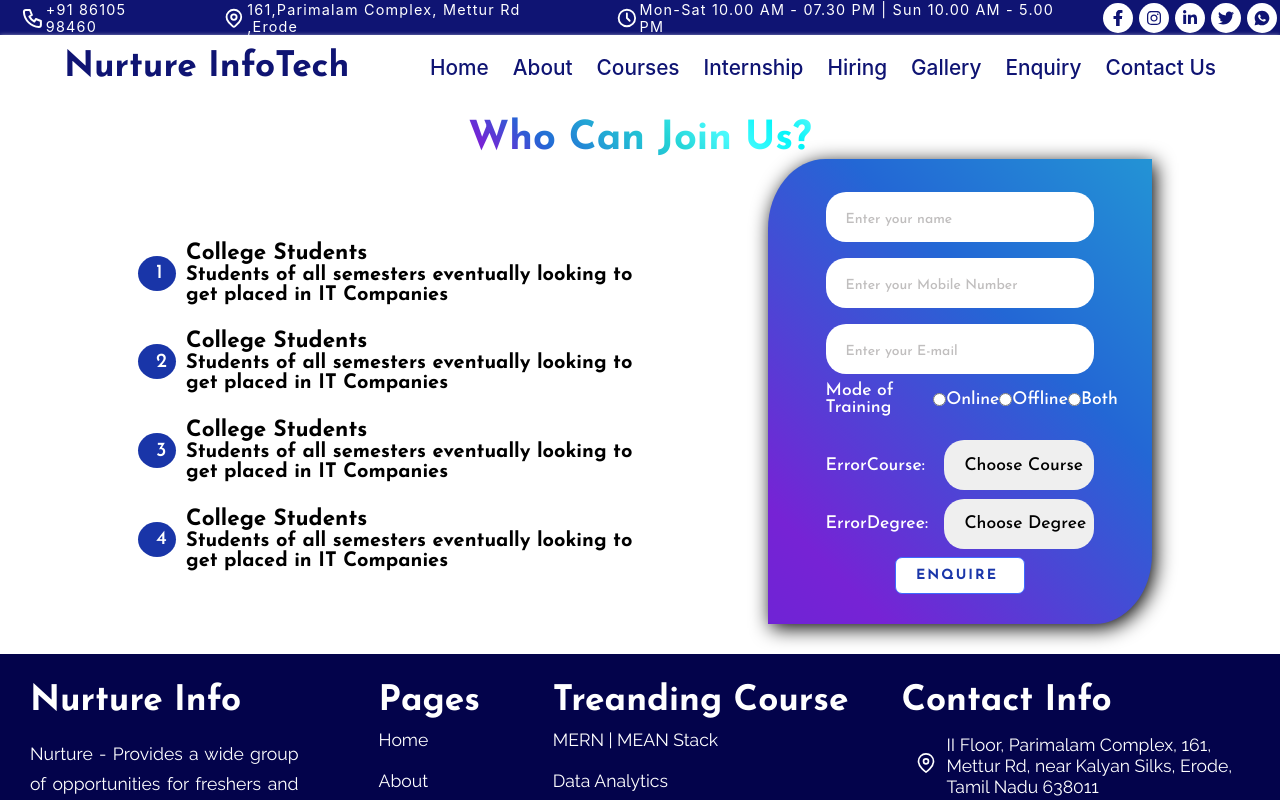
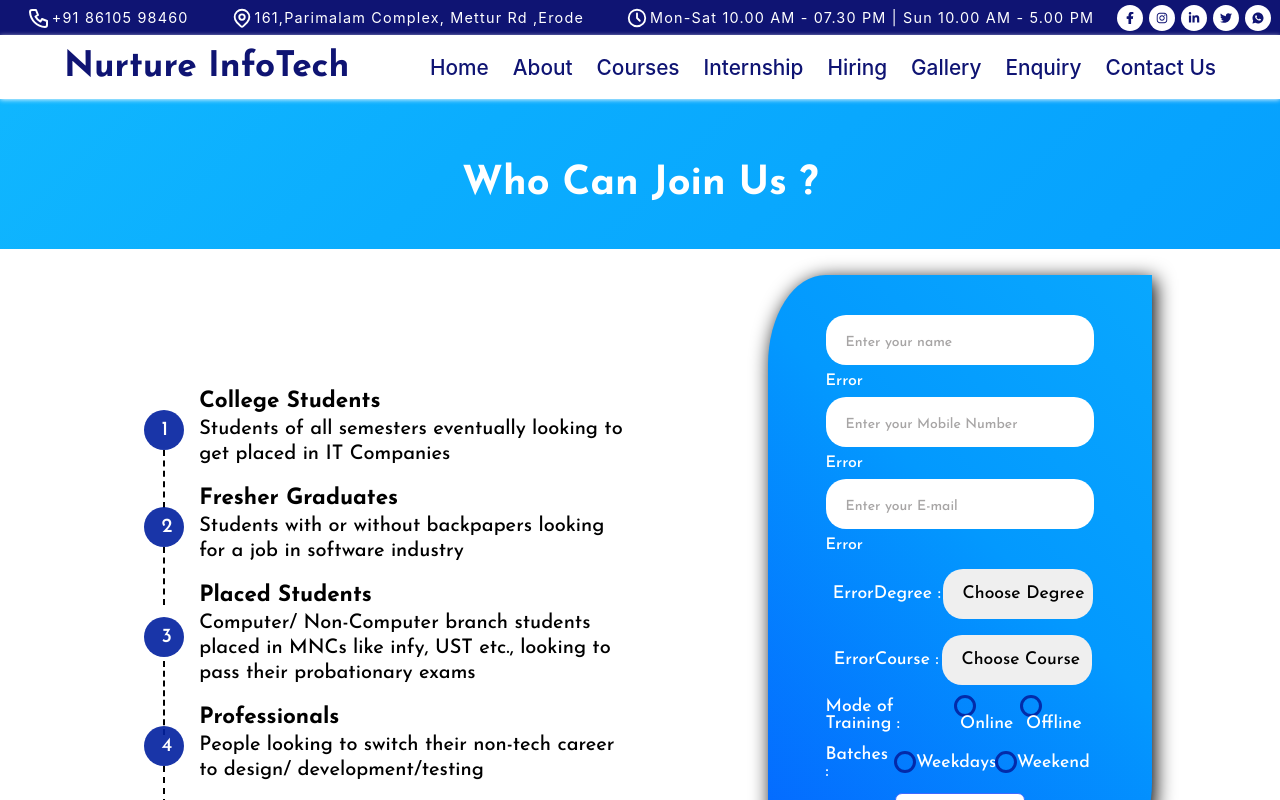
Before and after one commit to tamilselvanrangasamy/NurtureInfotech, a React (Create React App) app: page /enquire in a window 1280 px wide. Shown: the top 800 px of the page. Built offline with nearby package versions, Linux system fonts and the light colour scheme; a web font is replaced by a local one.

Commit message:
Enquire Form,Nav,Footer

```diff
--- a/src/Components/Enquiry/EnquiryForm.css
+++ b/src/Components/Enquiry/EnquiryForm.css
@@ -4,39 +4,50 @@
   padding: 0px;
   box-sizing: border-box;
 }
+.Enquiry {
+  /* position: relative; */
+  height: 150px;
+  background: linear-gradient(
+    -45deg,
+    #2a318f,
+    #0027ff,
+    #0462ff,
+    #0399fe,
+    #0badfe,
+    #19c7ff
+  );
+  background-size: 500% 500%;
+  animation: gradientAnimation 5s linear alternate-reverse infinite;
+}
+@keyframes gradientAnimation {
+  0% {
+    background-position: 0% 50%;
+  }
+  100% {
+    background-position: 100% 50%;
+  }
+}
+.Enquiry_head
+{
+  display: grid;
+  place-content: center;
+  height: 100%;
+}
 #form_head {
   font-family: "Josefin Sans", sans-serif;
   text-align: center;
   padding-top: 20px;
   font-size: 40px;
-  background: linear-gradient(
-    45deg,
-    rgb(7, 1, 124),
-    rgb(44, 44, 231),
-    rgb(8, 52, 210),
-    rgb(20, 20, 216),
-    #5e23d5,
-    #7623d5,
-    #2367d5,
-    #23a6d5,
-    #23d2d5,
-    #4afbfe,
-    #02f5f9,
-    #8bf9fa
-  );
-  background-size: 50%;
-  animation: gradientAnimation 20s linear alternate infinite;
-  color: transparent;
-  background-clip: text;
+  color: white;
 }
 .form-container {
   display: flex;
   justify-content: space-evenly;
   align-items: center;
   width: 100%;
-  /* height: 100%; */
   box-sizing: border-box;
   font-family: "Josefin Sans", sans-serif;
+  padding: 2% 0;
 }
 .form-content {
   width: 40%;
@@ -45,55 +56,79 @@
   display: flex;
   justify-content: space-evenly;
   align-items: center;
-  height: 100%;
   width: 100%;
-  margin: 5% 0;
+  /* margin: 5% 0; */
+  padding: 1.5% 0;
   font-size: 1.2rem;
-  transition: 3s;
+  position: relative;
 }
-
+.form-con-content {
+  display: flex;
+  flex-direction: column;
+  /* align-items: center; */
+  width: 85%;
+}
+.form-con-content p {
+  font-weight: lighter;
+  padding: 1% 0;
+  line-height: 25px;
+}
 #form-one {
-  height: 35px;
-  width: 35px;
+  height: 40px;
+  width: 40px;
   border-radius: 50%;
   background-color: rgba(3, 34, 160, 0.909);
   border: none;
   color: white;
 }
+.form-con-btn {
+  display: flex;
+  flex-direction: column;
+  align-items: center;
+  justify-content: center;
+}
+
+.form-con-btn::before {
+  content: "";
+  position: absolute;
+  /* left: 0%; */
+  top: 70%;
+  bottom: -30%;
+  border-left: 2px dashed black;
+}
+.form-con-btn4::before {
+  content: "";
+  position: absolute;
+  /* left: 0%; */
+  top: 70%;
+  bottom: -10%;
+  border-left: 2px dashed black;
+}
 .form-main {
   display: flex;
   justify-content: center;
+  flex-direction: column;
+  align-items: center;
   background: linear-gradient(
     45deg,
-    rgb(7, 1, 124),
-    rgb(44, 44, 231),
-    rgb(8, 52, 210),
-    rgb(20, 20, 216),
-    #5e23d5,
-    #7623d5,
-    #2367d5,
-    #23a6d5,
-    #23d2d5,
-    #4afbfe,
-    #02f5f9,
-    #8bf9fa
+    #2a318f,
+    #0027ff,
+    #0462ff,
+    #0399fe,
+    #0badfe,
+    #19c7ff
   );
-  background-size: 500% 600%;
-  animation: gradientAnimation 10s linear alternate infinite;
-  height: 100%;
+  background-size: 300% 300%;
   width: 30%;
-  padding: 25px 0;
-  /* border-bottom-right-radius: 15%; */
-  /* border-top-left-radius: 15%; */
+  animation: gradientAnimation 2s linear alternate infinite;
+  padding: 2.5% 0;
   border-radius: 15% 0%;
   filter: drop-shadow(3px 4px 10px);
   margin-bottom: 30px;
 }
-
 .form-sub-content {
   width: 70%;
 }
-
 @keyframes gradientAnimation {
   0% {
     background-position: 0% 50%;
@@ -102,7 +137,6 @@
     background-position: 100% 50%;
   }
 }
-
 #form-num::-webkit-inner-spin-button {
   appearance: none;
 }
@@ -119,18 +153,18 @@
   outline: none;
   font-size: 1.5rem;
 }
-input::selection {
-  color: aqua;
-  background-color: black;
-}
 :is(#form-name, #form-mail, #form-num)::placeholder {
-  font-weight: 100;
+  font-weight: 300;
   font-family: "Josefin Sans", sans-serif;
   /* font-style: italic; */
   font-size: 14px;
-  color: #c0bebe;
+  color: #a7a5a5;
 }
-
+#name_label,#mail_label,#mobile_label {
+  /* display: none; */
+  color: red;
+  text-align: center;
+}
 #form-btn {
   height: 40px;
   width: 150px;
@@ -145,22 +179,52 @@
   justify-content: space-evenly;
   accent-color: rgba(3, 34, 160, 0.909);
   font-size: 1.1rem;
+  margin: 5% 0 1% 0;
+  width: 100%;
+}
+input[type='radio']
+{
+  appearance: none;
+  height: 10px;
+  width: 10px;
+  border-radius:50%;
+  outline: 3px solid rgba(3, 34, 160, 0.909);
+  outline-offset: 3px;
+}
+input[type='radio']:checked
+{
+  background-color: white;
 }
 #form-radio-btn {
   display: flex;
   align-items: center;
   justify-content: space-evenly;
-  width: 60%;
+  width: 55%;
+}
+#form-radio2 {
+  color: white;
+  display: flex;
+  align-items: center;
+  justify-content: space-evenly;
+  accent-color: rgba(3, 34, 160, 0.909);
+  font-size: 1.1rem;
+  margin: 5% 0 1% 0;
+  width: 100%;
+}
+#form-radio-btn2 {
+  display: flex;
+  align-items: center;
+  justify-content: space-evenly;
+  width: 75%;
 }
 .course-select {
   display: flex;
-  justify-content: space-between;
+  justify-content: space-evenly;
   align-items: center;
   color: white;
-  margin: 3% 0;
 }
 .course-select label {
-  /* padding-left: 2%; */
+  padding-left: 2%;
   font-size: 1.1rem;
 }
 #course-select {
@@ -179,7 +243,7 @@
 }
 .form-btn {
   position: relative;
-  padding: 10px 20px;
+  padding: 15px 20px;
   border-radius: 7px;
   border: 1px solid rgb(61, 106, 255);
   font-size: 14px;
@@ -188,29 +252,26 @@
   letter-spacing: 2px;
   background: white;
   color: rgba(3, 34, 160, 0.909);
-  overflow: hidden;
+  /* overflow: hidden; */
   font-family: "Josefin Sans", sans-serif;
   box-shadow: 0 0 0 0 transparent;
   transition: all 0.2s ease-in;
+  margin: 5% 0 0 0;
 }
-
 .form-btn:hover {
   background: rgb(249, 249, 250);
   color: #fff;
   box-shadow: 0 0 17px 5px rgba(244, 245, 246, 0.815);
-  transition: all 0.2s ease-out;
   color: rgba(3, 34, 160, 0.909);
 }
-
 .form-btn:hover::before {
   animation: sh02 0.5s 0s linear 2 alternate;
 }
-
 .form-btn::before {
   content: "";
   display: block;
   width: 0px;
-  height: 86%;
+  height: 75%;
   position: absolute;
   top: 7%;
   left: 0%;
@@ -228,11 +289,9 @@
     opacity: 0;
     left: 0%;
   }
-
   50% {
     opacity: 1;
   }
-
   100% {
     opacity: 0;
     left: 100%;
@@ -257,9 +316,6 @@
   .form-content {
     width: 75%;
   }
-  .form-con-btn {
-    width: 10%;
-  }
   .form-con-content {
     width: 80%;
   }
@@ -277,11 +333,38 @@
   .form-con-content {
     width: 80%;
   }
+  #form-radio {
+    flex-direction: column;
+    align-items: center;
+    padding: 1% 0;
+  }
+  #form-radio-btn {
+    width: 100%;
+    margin: 6% 0 0 0;
+  }
+  #form-radio2 {
+    flex-direction: column;
+    align-items: center;
+    padding: 1% 0;
+  }
+  #form-radio-btn2 {
+    width: 100%;
+    margin: 6% 0 0 0;
+  }
 }
 @media all and (max-width: 540px) {
+  #form_head
+  {
+    font-size: 33px;
+  }
   .form-main {
     width: 90%;
-    border-radius: 10% 0;
+    border-radius: 15% 0;
+    padding: 5% 0;
+    margin: 4% 0;
+  }
+  .form-con {
+    padding: 5% 0;
   }
   .form-con h3 {
     font-weight: 700;
@@ -289,6 +372,7 @@
   }
   .form-con p {
     font-size: 1rem;
+    line-height: 25px;
   }
   .form-content {
     justify-content: space-between;
@@ -302,18 +386,42 @@
     width: 80%;
   }
   #form-radio {
-    /* display: flex; */
     flex-direction: column;
-    /* align-items: center; */
-    /* justify-content: center; */
-    text-align: center;
-    padding: 2%;
+    align-items: center;
+    padding: 1% 0;
   }
   #form-radio-btn {
     width: 100%;
+    margin: 6% 0 0 0;
   }
-  #form_head {
-    background-size: 500%;
-    animation: gradientAnimation 5s alternate linear infinite;
+  #form-radio2 {
+    flex-direction: column;
+    align-items: center;
+    padding: 1% 0;
+  }
+  #form-radio-btn2 {
+    width: 100%;
+    margin: 6% 0 0 0;
+  }
+  #form-name,
+  #form-mail,
+  #form-num {
+    font-size: 1rem;
+  }
+  .form-con-btn::before {
+    content: "";
+    position: absolute;
+    /* left: 0%; */
+    top: 65%;
+    bottom: -25%;
+    border-left: 2px dashed black;
+  }
+  .form-con-btn4::before {
+    content: "";
+    position: absolute;
+    /* left: 0%; */
+    top: 65%;
+    bottom: -10%;
+    border-left: 2px dashed black;
   }
 }
--- a/src/Components/Enquiry/Enquiryform.jsx
+++ b/src/Components/Enquiry/Enquiryform.jsx
@@ -1,11 +1,42 @@
-import React from "react";
+import React, { useState } from "react";
 import "./EnquiryForm.css";
+
 function Enquiryform() {
+  const [name, setName] = useState("");
+  const [mobile, setMobile] = useState("");
+  const [mail, setMail] = useState("");
+  const [label_msg,setlabel]=useState("");
+  // const Regex =
+  //   /([a-zA-z0-9. -_]{3,20})+@+([a-zA-Z]{1,10})+\.+([a-zA-Z]{1,10})/;
+
+  const submitForm = () => {
+    // if (Regex.test(mail)) {
+    //   console.log("Email Validation");
+    // }
+    if (name.length == 0) {
+      setlabel("Incorrect");
+    } else if (mobile.length == 0) {
+      setlabel("Incorrect");
+    } else if (mail.length == 0) {
+      setlabel("Incorrect");
+    }
+  };
+
   return (
     <div className="main_form">
-      <h1 id="form_head">Who Can Join Us?</h1>
-      <div className="form-container">
-        <div className="form-content">
+      <div className="Enquiry">
+        <div className="Enquiry_head">
+          <h1 id="form_head" data-aos="flip-right">
+            Who Can Join Us ?
+          </h1>
+        </div>
+      </div>
+      <div className="form-container" data-aos="zoom-in-up">
+        <div
+          className="form-content"
+          data-aos="zoom-out"
+          data-aos-duration="2000"
+        >
           <div className="form-con">
             <div className="form-con-btn">
               <button id="form-one">1</button>
@@ -23,10 +54,10 @@
               <button id="form-one">2</button>
             </div>
             <div className="form-con-content">
-              <h3>College Students</h3>
+              <h3>Fresher Graduates</h3>
               <p>
-                Students of all semesters eventually looking to get placed in IT
-                Companies
+                Students with or without backpapers looking for a job in
+                software industry
               </p>
             </div>
           </div>
@@ -35,28 +66,29 @@
               <button id="form-one">3</button>
             </div>
             <div className="form-con-content">
-              <h3>College Students</h3>
+              <h3>Placed Students</h3>
               <p>
-                Students of all semesters eventually looking to get placed in IT
-                Companies
+                Computer/ Non-Computer branch students placed in MNCs like infy,
+                UST etc., looking to pass their probationary exams
               </p>
             </div>
           </div>
           <div className="form-con">
-            <div className="form-con-btn">
+            <div className="form-con-btn4 form-con-btn ">
               <button id="form-one">4</button>
             </div>
             <div className="form-con-content">
-              <h3>College Students</h3>
+              <h3>Professionals</h3>
               <p>
-                Students of all semesters eventually looking to get placed in IT
-                Companies
+                People looking to switch their non-tech career to design/
+                development/testing
               </p>
             </div>
           </div>
         </div>
-        <div className="form-main">
-          <form autoComplete="off" className="form-sub-content">
+        <div className="form-main" data-aos="zoom-in" data-aos-duration="2000">
+          <form autoComplete="off" className="form-sub-content" name="form">
+            <div>
               <input
                 type="text"
                 name="name"
@@ -64,44 +96,51 @@
                 required
                 id="form-name"
                 spellCheck="false"
+                value={name}
+                onChange={(e) => {
+                  setName(e.target.value);
+                }}
+                // onKeyDown={(event) => {return /[a-zA-Z]/i.test(event.key);}}
               />{" "}
+              <label id="name_label">{label_msg}</label>
               <br />
               <input
                 type="number"
                 name="number"
                 placeholder="Enter your Mobile Number"
                 id="form-num"
-              pattern="[0-9]{3}-[0-9]{3}-[0-9]{4}"
+                value={mobile}
+                onChange={(e) => setMobile(e.target.value)}
                 required
               />
+              <label id="mobile_label">{label_msg}</label>
               <br />
               <input
                 type="email"
                 name="mail"
                 placeholder="Enter your E-mail"
                 id="form-mail"
+                value={mail}
+                onChange={(e) => setMail(e.target.value)}
+                required
               />{" "}
+              <label id="mail_label">{label_msg}</label>
               <br />
-            <div id="form-radio">
-              {" "}
-              <span>Mode of Training</span>
-              <div id="form-radio-btn">
-                <input type="radio" name="online" value="online" /> Online
-                <input
-                  type="radio"
-                  name="online"
-                  value="offline"
-                /> Offline
-                <input
-                  type="radio"
-                  name="online"
-                  value="offline"
-                /> Both{" "}
-              </div>
             </div>
             <br />
             <div className="course-select">
-              <label>Course: </label>
+              <label>Degree : </label>
+              <select id="course-select">
+                <option hidden>Choose Degree</option>
+                <option>PG</option>
+                <option>UG</option>
+                <option>Diploma</option>
+                <option>School</option>
+              </select>
+            </div>{" "}
+            <br />
+            <div className="course-select">
+              <label>Course : </label>
               <select id="course-select">
                 <option hidden>Choose Course</option>
                 <option>Python</option>
@@ -110,18 +149,34 @@
                 <option>Tally</option>
               </select>
             </div>
-            <div className="course-select">
-              <label>Degree: </label>
-              <select id="course-select">
-                <option hidden>Choose Degree</option>
-                <option>B.E</option>
-                <option>BBA</option>
-                <option>B.Sc</option>
-                <option>B.Com</option>
-              </select>
+            <div id="form-radio">
+              {" "}
+              <span>Mode of Training : </span>
+              <div id="form-radio-btn">
+                <span>
+                  <input type="radio" name="mode" value="online" /> Online
+                </span>
+                <span>
+                  <input type="radio" name="mode" value="offline" /> Offline
+                </span>
+              </div>
+            </div>
+            <div id="form-radio2">
+              {" "}
+              <span>Batches : </span>
+              <div id="form-radio-btn2">
+                <span>
+                  <input type="radio" name="batch" value="Weekdays" /> Weekdays
+                </span>
+                <span>
+                  <input type="radio" name="batch" value="Weekend" /> Weekend
+                </span>
+              </div>
             </div>
             <center>
-              <button className="form-btn">Enquire</button>
+              <button className="form-btn" onClick={submitForm}>
+                Enquire
+              </button>
             </center>
           </form>
         </div>
--- a/src/Components/NavBarDesign/Navbar.jsx
+++ b/src/Components/NavBarDesign/Navbar.jsx
@@ -57,7 +57,7 @@
           </svg>
           Mon-Sat 10.00 AM - 07.30 PM | Sun 10.00 AM - 5.00 PM
         </div>
-        <div className="icons">
+        <div className="icons" id="icons-size">
           <div className="facebk">
             <svg
               id="svg-icons"
--- a/src/Components/NavBarDesign/Navigation.css
+++ b/src/Components/NavBarDesign/Navigation.css
@@ -109,7 +109,7 @@
 /* .navbar .nav-link:hover{
     color: #f6f60c;
 } */
-.nav-link:before,
+/* .nav-link:before,
 .nav-link:after {
     position: absolute;
     left: 0px;
@@ -129,7 +129,7 @@
 .nav-link:after {
     bottom: -2px;
     transform: translateY(7px);
-}
+} */
 
 .nav-link:hover:before,
 .nav-link:hover:after {
@@ -202,7 +202,7 @@
 
     .navbar .menu-items {
         padding-top: 100px;
-        background: #fff;
+        background: #0f1473;
         height: 100vh;
         max-width: 300px;
         transform: translate(-150%);
@@ -211,7 +211,7 @@
         margin-left: -6%;
         padding-left: 2%;
         transition: transform 0.5s ease-in-out;
-        box-shadow: 2px 0px 10px 0px #eeeeee;
+        /* box-shadow: 2px 0px 10px 0px #eeeeee; */
         /* overflow: scroll; */
     }
 
@@ -219,11 +219,11 @@
         margin-bottom: 1.8rem;
         font-size: 1.1rem;
         font-weight: 500;
-        color: #aaa;
+        color: #fff;
     }
 
     .navbar .menu-items .nav-link:hover {
-        color: purple;
+        color: #aaa;
     }
 
     .logo {
@@ -376,15 +376,18 @@
 }
 .icons div
 {
-	background-color:#0f1473;
-	height: 30px;
-	width: 30px;
+	background-color:#fff;
+    color: #0f1473;
 	border-radius:50%;
 	display: flex;
 	justify-content: center;
 	align-items: center;
 	padding:7px;
 	margin: 3px;
+}
+#icons-size div {
+    height: 26px;
+    width: 26px;
 }
 #svg-icons
 {
@@ -393,19 +396,19 @@
 	transition: 400ms;
 }
 .facebk:hover {
-	background-color: rgb(44, 74, 222);
+    background-color: #316FF6;
   }
   .instag:hover {
-	background-color: rgb(237, 71, 198);
+    background-color: #bc2a8d;
   }
   .linked:hover {
-	background-color: #001eff;
+    background-color: #0077b5;
   }
   .twitter:hover {
-	background-color: rgb(91, 214, 255);
+    background-color: #1DA1F2;
   }
   .wats:hover {
-	background-color: #075e54;
+    background-color: #25d366;
   }
 .icons div:hover
 {
```
Also changed, not shown: src/Components/NavBarDesign/Footer/Footer.css (+5 -5 lines). Lines whose indentation alone changed are shown as unchanged.
